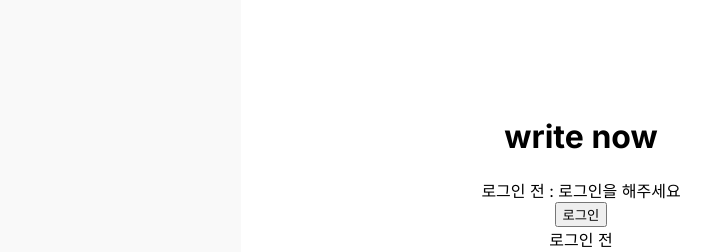
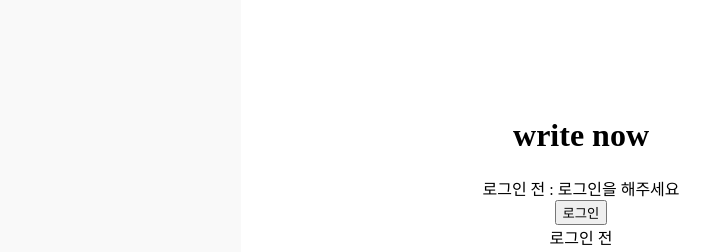
Before and after one commit to ny-plus-ny/write_now, a Next.js app: page / in a window 1280 px wide. Shown: the top 252 px of the page, without its empty margins (59-770 px from the left). Built offline with nearby package versions, Linux system fonts and the light colour scheme; no server answers.

Commit message:
next-auth 설정 및 googleProvider 추가

```diff
--- /dev/null
+++ b/src/app/_component/AuthSession.tsx
@@ -0,0 +1,13 @@
+"use client"
+
+import { SessionProvider } from "next-auth/react";
+
+type Props = ({
+    children: React.ReactNode
+})
+
+
+export default function AuthSession({children}: Props){
+    return <SessionProvider>{children}</SessionProvider>
+
+}
--- /dev/null
+++ b/src/app/api/auth/[...nextauth]/route.ts
@@ -0,0 +1,16 @@
+import NextAuth from "next-auth/next";
+import GoogleProvider from "next-auth/providers/google";
+
+
+export const authOptions = {
+  providers: [
+    GoogleProvider({
+      clientId: process.env.GOOGLE_CLIENT_ID || "",
+      clientSecret: process.env.GOOGLE_CLIENT_SECRET || ""
+    })
+  ],
+}
+
+export const handler = NextAuth(authOptions)
+
+export { handler as GET, handler as POST }
--- a/src/app/layout.tsx
+++ b/src/app/layout.tsx
@@ -1,22 +1,33 @@
 import type { Metadata } from 'next'
 import { Inter } from 'next/font/google'
-import './globals.css'
+import '../app/globals.css'
+import { ReactNode } from 'react'
+import { getServerSession } from 'next-auth'
+import { authOptions } from './api/auth/[...nextauth]/route'
+import AuthSession from './_component/AuthSession'
 
 const inter = Inter({ subsets: ['latin'] })
 
 export const metadata: Metadata = {
-  title: 'Create Next App',
+  title: 'write-now',
   description: 'Generated by create next app',
 }
 
-export default function RootLayout({
+export default async function RootLayout({
   children,
 }: {
   children: React.ReactNode
 }) {
+
+  const session = await getServerSession(authOptions);
+
   return (
-    <html lang="en">
-      <body className={inter.className}>{children}</body>
+    <html>
+      <body>
+        <AuthSession>
+              {children}
+        </AuthSession>
+      </body>
     </html>
   )
 }
```
Also changed, not shown: src/app/_component/SessionProvider.tsx (added, +19 -0 lines).
